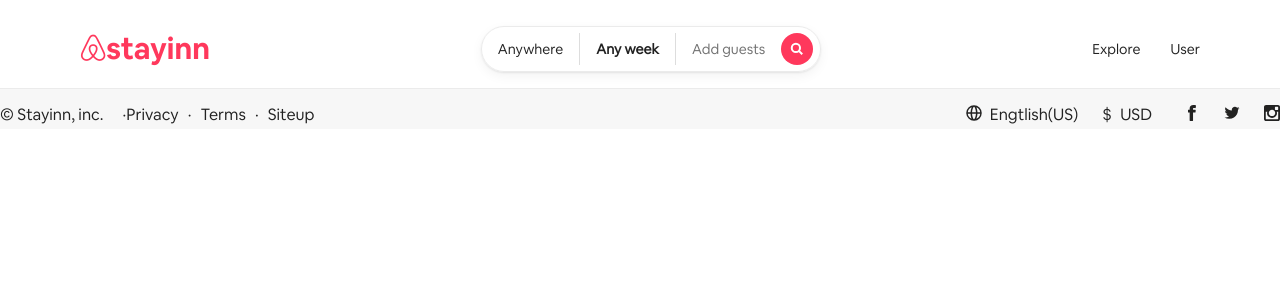
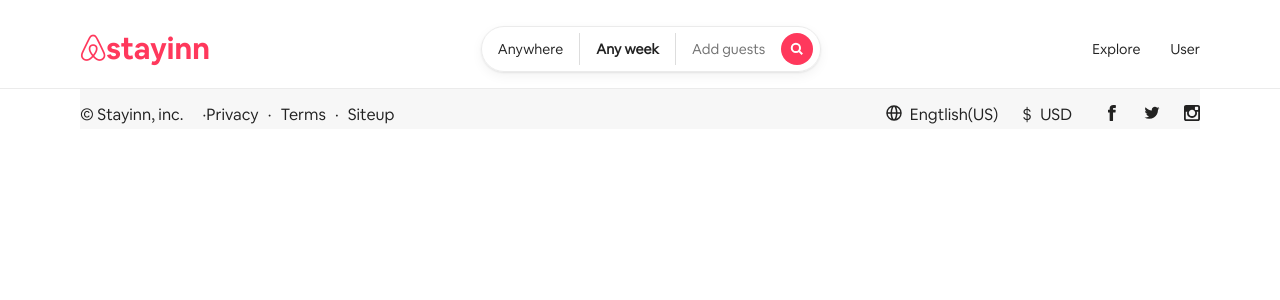
Before and after one commit to tsviel1/stayinn-frontend, a Vue app: page /#/stay in a window 1280 px wide. Shown: the top 300 px of the page. Built offline with nearby package versions, Linux system fonts and the light colour scheme; what @fawmi/vue-google-maps would draw is missing.

Commit message:
added the footer to the required views

```diff
--- a/src/App.vue
+++ b/src/App.vue
@@ -4,20 +4,20 @@
     <app-header />
     <router-view />
     <user-msg />
-    <app-footer />
+
   </section>
 </template>
 <script>
 import appHeader from './components/header.cmp.vue'
 import userMsg from './components/user-msg.vue';
-import appFooter from './components/app-footer.cmp.vue'
+
 
 
 export default {
   components: {
     appHeader,
     userMsg,
-    appFooter,
+
 },
   created() {
     this.$store.dispatch({ type: 'loadStays' })
--- a/src/views/explore.cmp.vue
+++ b/src/views/explore.cmp.vue
@@ -2,16 +2,20 @@
 <section class="explore-app container">
   <stay-filter />
   <stay-list :stays="staysToDisplay"/>
+  <app-footer />
   </section>
 </template>
  <script>
 import stayFilter from '../components/stay-filter.cmp.vue';
 import stayList from '../components/stay-list.cmp.vue';
+import appFooter from '../components/app-footer.cmp.vue';
+
 export default {
   name: 'explore',
   components: {
     stayFilter,
-    stayList
+    stayList,
+    appFooter
   },
   data() {
     return {
--- a/src/views/stay-details.cmp.vue
+++ b/src/views/stay-details.cmp.vue
@@ -31,6 +31,7 @@
 
     <review-list :stay="stay" />
     <mini-host-preview :stay="stay" />
+    <app-footer />
   </section>
 </template>
  <script>
@@ -41,6 +42,7 @@ import miniHostPreview from '../components/mini-hostPreview.cmp.vue';
 import mapCmp from '../components/map.cmp.vue'
 import stayDetailsHeading from '../components/stay-details-heading.cmp.vue'
 import detailsImages from '../components/details-imges.cmp.vue'
+import appFooter from '../components/app-footer.cmp.vue';
 
 
 export default {
@@ -53,7 +55,8 @@ export default {
     miniHostPreview,
     mapCmp,
     stayDetailsHeading,
-    detailsImages
+    detailsImages,
+    appFooter
   },
   data() {
     return {
```
